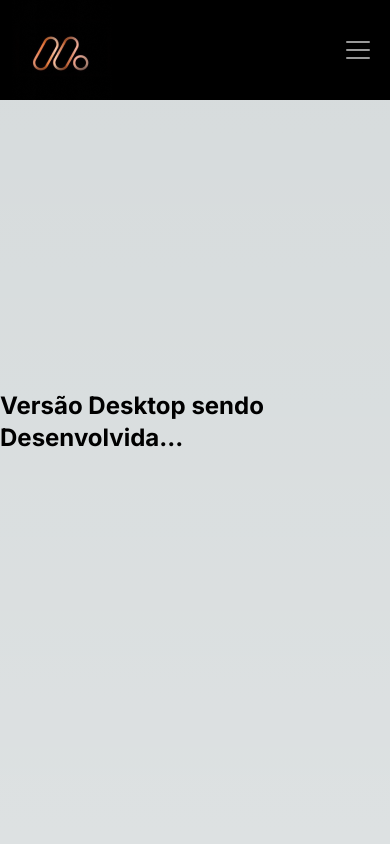
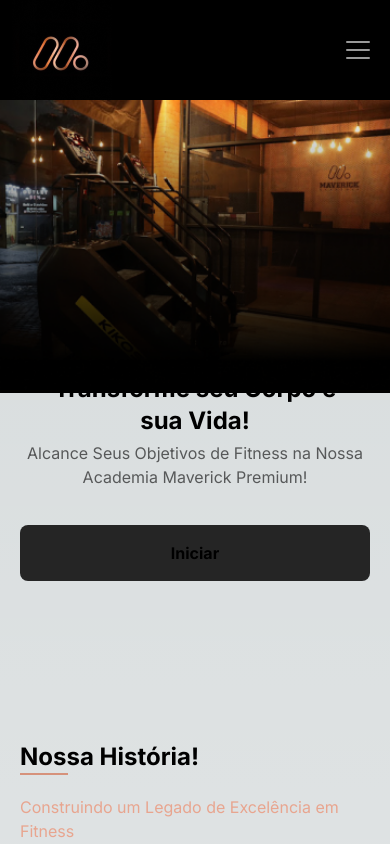
Before and after one commit to DevWeDesc/AcademiaMaverick, a Next.js app: page / in a window 390 px wide. Shown: the top 844 px of the page. Built offline with nearby package versions, Linux system fonts and the light colour scheme.

Commit message:
Removendo validação no mobile

```diff
--- a/src/app/page.tsx
+++ b/src/app/page.tsx
@@ -8,7 +8,7 @@ import { Footer } from "@/components/Footer";
 export default function Home() {
   return (
     <div className="">
-      <div className="h-screen flex items-center justify-center">
+      <div className=" hidden lg:flex h-screen items-center justify-center">
         <p className="font-bold text-2xl">
           Versão Desktop sendo Desenvolvida...
         </p>
```
